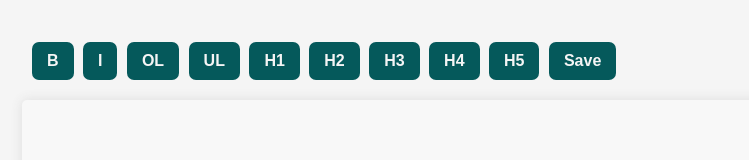
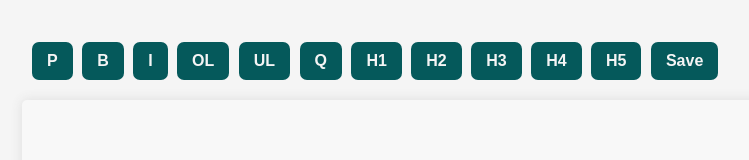
Before and after one commit to ecklex/NodeNote, a plain HTML site: page NodeNote/index.html in a window 1280 px wide. Shown: the whole page, without its empty margins (218-967 px from the left). Drawn offline with Linux system fonts and the light colour scheme.

Commit message:
Update index.html

```diff
--- a/NodeNote/index.html
+++ b/NodeNote/index.html
@@ -9,10 +9,12 @@
 <body>
     <div class="editor-container">
         <div class="toolbar">
+            <button onclick="formatText('formatBlock', 'p')">P</button>
             <button onclick="formatText('bold')">B</button>
             <button onclick="formatText('italic')">I</button>
             <button onclick="formatText('insertOrderedList')">OL</button>
             <button onclick="formatText('insertUnorderedList')">UL</button>
+            <button onclick="formatText('formatBlock', 'blockquote')">Q</button>
             <button onclick="formatText('H1')">H1</button>
             <button onclick="formatText('H2')">H2</button>
             <button onclick="formatText('H3')">H3</button>
```
